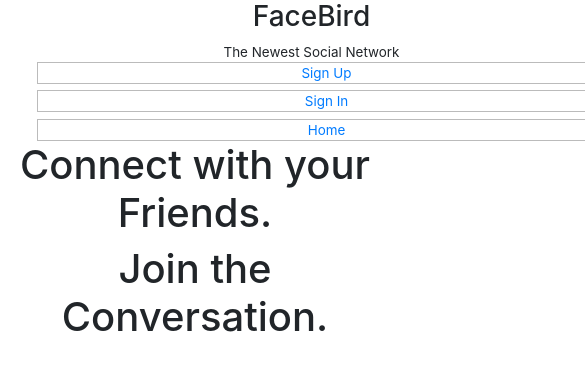
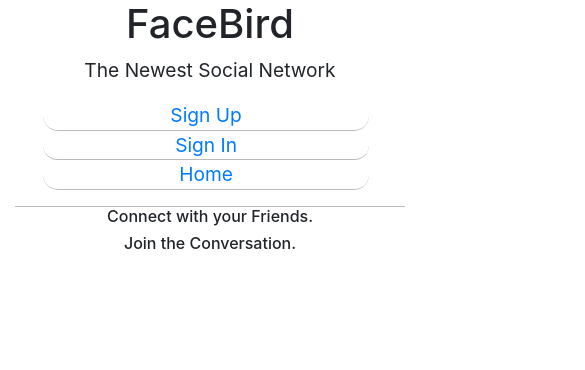
Before and after one commit to KingNaranja/FaceBird-2, a React app: page /#/ in a window 390 px wide. Shown: the top 370 px of the page, 585 px wide, since content can reach past the window. Built offline with nearby package versions, Linux system fonts and the light colour scheme.

Commit message:
Refactor ui to add bootstrap for responsiveness and functionality
- Header and Feed components are now mobile responsive
- Use bootstrap grid layout to wrap router components inside container
- FaceBird posts are displayed within bootstrap cards

```diff
--- a/src/App.js
+++ b/src/App.js
@@ -46,11 +46,14 @@ class App extends Component {
     const { flashMessage, flashType, user } = this.state
 
     return (
+      <div className='container'>
+        <div className="row no-gutters">
           <React.Fragment>
-        <Header user={user} />
+
+            <Header className='col-md-3' user={user} />
             {flashMessage && <h3 className={flashType}>{flashMessage}</h3>}
 
-        <main className="container">
+            <main className='main text-center col-md-6' >
               {/* Routes */}
               <Route exact path='/' component={Home}/>
               <Route path='/sign-up' render={() => (
@@ -60,7 +63,7 @@ class App extends Component {
                 <SignIn flash={this.flash} setUser={this.setUser} />
               )} />
               <AuthenticatedRoute user={user} path='/feed' render={() => (
-            <Feed flash={this.flash} getUser={this.getUser} user={user} />
+                <Feed className='' flash={this.flash} getUser={this.getUser} user={user} />
               )} />
               <AuthenticatedRoute user={user} path='/sign-out' render={() => (
                 <SignOut flash={this.flash} clearUser={this.clearUser} user={user} />
@@ -70,6 +73,12 @@ class App extends Component {
               )} />
             </main>
           </React.Fragment>
+
+        </div>
+
+
+      </div>
+
     )
   }
 }
--- /dev/null
+++ b/src/auth/auth.scss
@@ -0,0 +1,6 @@
+
+@media (min-width: 600px){
+  .auth-form {
+    margin-left: 10vw;
+  }
+}
--- a/src/auth/components/SignIn.js
+++ b/src/auth/components/SignIn.js
@@ -4,6 +4,8 @@ import { withRouter } from 'react-router-dom'
 import { signIn } from '../api'
 import messages from '../messages'
 import apiUrl from '../../apiConfig'
+
+import '../auth.scss'
 
 class SignIn extends Component {
   constructor () {
--- a/src/auth/components/SignUp.js
+++ b/src/auth/components/SignUp.js
@@ -4,6 +4,8 @@ import { withRouter } from 'react-router-dom'
 import { handleErrors, signUp, signIn } from '../api'
 import messages from '../messages'
 import apiUrl from '../../apiConfig'
+
+import '../auth.scss'
 
 class SignUp extends Component {
   constructor () {
--- a/src/feed/components/Post.js
+++ b/src/feed/components/Post.js
@@ -1,16 +1,17 @@
 import React, { Component } from 'react'
+import '../post.scss'
 
 const Post = props => {
 // takes FaceBird post object as prop
 // and renders Post
 
   return (
-    <div>
-      <div className="post-header">
+    <div className='post card'>
+      <div className="post-header row">
         <h4>{ props.nickname}</h4>
+        <p>{ props.date }</p>
       </div>
       <div className="post-body">
-        <p>{ props.date }</p>
         <h5>{ props.text }</h5>
       </div>
     </div>
--- a/src/feed/components/RecentPost.js
+++ b/src/feed/components/RecentPost.js
@@ -1,5 +1,7 @@
 import React, { Component } from 'react'
 import Post from './Post'
+import '../recentPost.scss'
+import '../post.scss'
 
 import { getLatestPost, updatePost, deletePost } from '../feed-api'
 
@@ -48,9 +50,9 @@ export class RecentPost extends Component {
     const lastPost = this.state.post
 
     return (
-      <div>
+      <div className='recent-post abs'>
         <h2>Your Latest Post</h2>
-        <Post  text={lastPost.text} date={lastPost.date} nickname={lastPost.nickname} id={lastPost.id}/>
+        <Post text={lastPost.text} date={lastPost.date} nickname={lastPost.nickname} id={lastPost.id}/>
       </div>
     )
   }
--- a/src/feed/components/feed.js
+++ b/src/feed/components/feed.js
@@ -17,9 +17,9 @@ class Feed extends Component {
     const {getUser, setUser, user} = this.props
 
     return (
-      <div className='feed'>
-        <RecentPost  getUser={this.props.getUser} user={this.state.user} />
-        <AllPosts getUser={this.props.getUser} user={this.state.user}/>
+      <div className='feed row no-gutters'>
+        <RecentPost className='col-md' getUser={this.props.getUser} user={this.state.user} />
+        <AllPosts className='col-md' getUser={this.props.getUser} user={this.state.user}/>
       </div>
     )
   }
--- a/src/feed/feed.scss
+++ b/src/feed/feed.scss
@@ -1,5 +1,19 @@
-.container {
-    height:100%;
-    overflow-y: auto;
-    text-align: center;
+.feed {
+  margin-left: 1.5vw;
+  height: 100vh;
+  overflow-y: auto;
+  overflow-x: hidden;
   }
+
+  .row {
+    width: 75vw;
+  }
+
+  @media (max-width: 600px){
+    h1,h2 {
+      font-size: 100%;
+    }
+    .row{
+      width: 100vw;
+    }
+  }
--- /dev/null
+++ b/src/feed/post.scss
@@ -0,0 +1,21 @@
+.post {
+  width: 70vw;
+  border-radius: 2.5vh;
+  // margin-left: 1vw;
+  .post-header {
+    justify-content: space-around;
+  }
+  .post-body {
+    padding: 2vh;
+  }
+
+}
+
+@media (max-width: 600px){
+  h4,h5,p {
+    font-size: 90%;
+  }
+  .post{
+    width: 90vw;
+  }
+}
--- /dev/null
+++ b/src/feed/recentPost.scss
@@ -0,0 +1,8 @@
+// sticky div on scroll
+
+.recent-post {
+  // position: sticky;
+  // position: absolute;
+  // z-index: 2;
+  // top: 0;
+}
--- a/src/header/Header.js
+++ b/src/header/Header.js
@@ -27,7 +27,7 @@ const Header = ({ user }) => (
   <header className="main-header">
     <h1>FaceBird</h1>
     <span>The Newest Social Network</span>
-    <nav >
+    <nav className='nav flex-column justify-content'>
       { user && <span>Welcome back, {user.nickname}</span>}
       { user ? authenticatedOptions : unauthenticatedOptions }
       { alwaysOptions }
--- a/src/header/Header.scss
+++ b/src/header/Header.scss
@@ -4,8 +4,8 @@ $charcoal: #bbb;
   align-items: center;
   border-right: 1px solid $charcoal;
   display: flex;
-  height: 100%;
-  padding: 0 2em;
+  height: 100vh;
+  padding: 0 1em;
   flex-direction: column;
 
   a,
@@ -27,10 +27,11 @@ $charcoal: #bbb;
 @media (max-width: 600px) {
   .main-header {
     flex-direction: column;
-    font-size: 0.7em;
+    font-size: 1em;
     height: 20%;
     width: 160%;
-    // padding: 0 0px;
+    border-right: none;
+    border-bottom: 1px solid $charcoal;
 
     h1 {
       font-size: 2.5em;
@@ -43,13 +44,17 @@ $charcoal: #bbb;
     justify-content: space-between;
     flex-direction: column;
     width: 100%;
+    padding: 1em;
 
     a,
     span {
-      border: 1px solid $charcoal;
+      border-bottom: 1px solid $charcoal;
+      border-radius: 1em;
       // margin-bottom: 5px;
       text-align: center;
       width: 100%;
+      margin-left: -1vw;
+
     }
   }
 }
```
Lines whose indentation alone changed are shown as unchanged.
